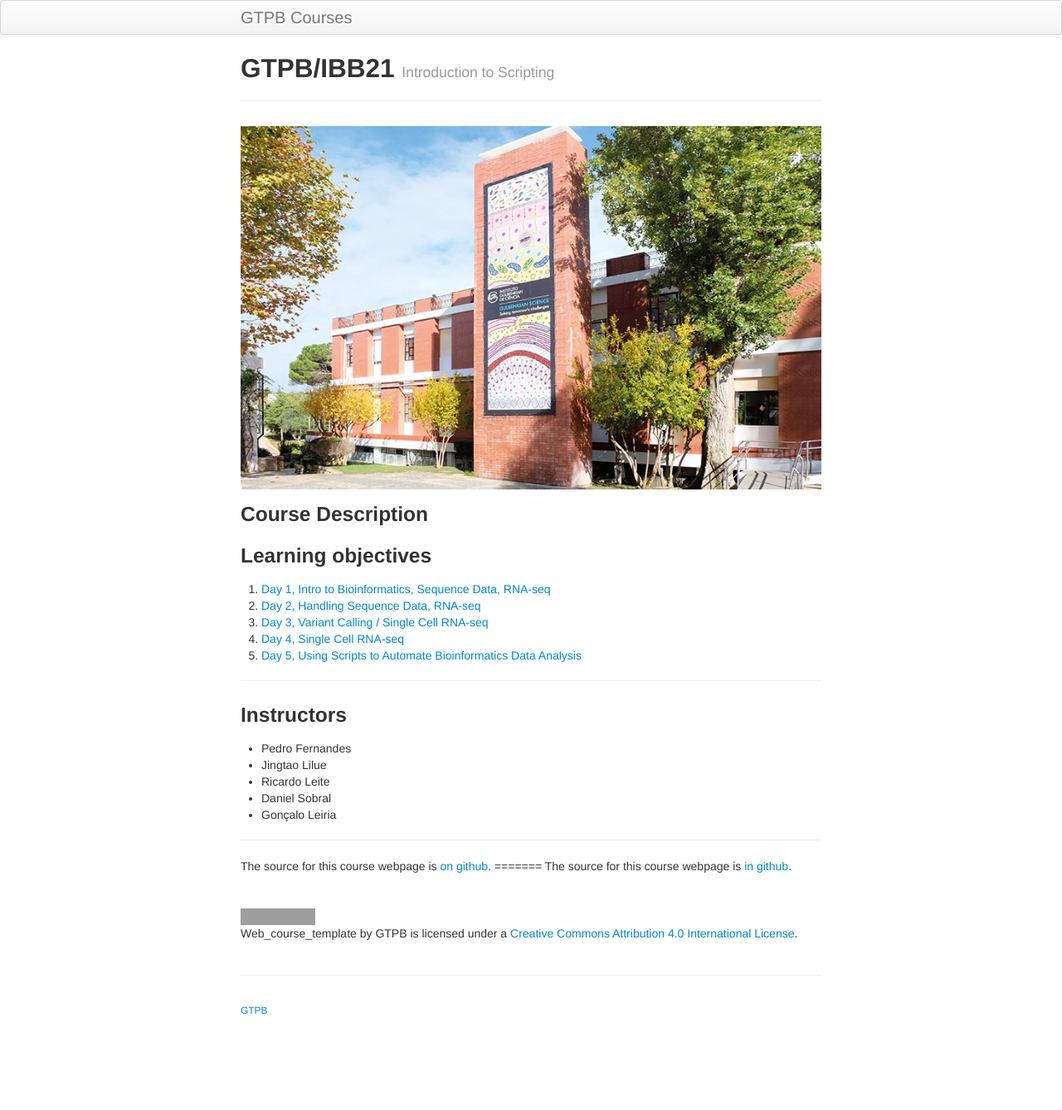
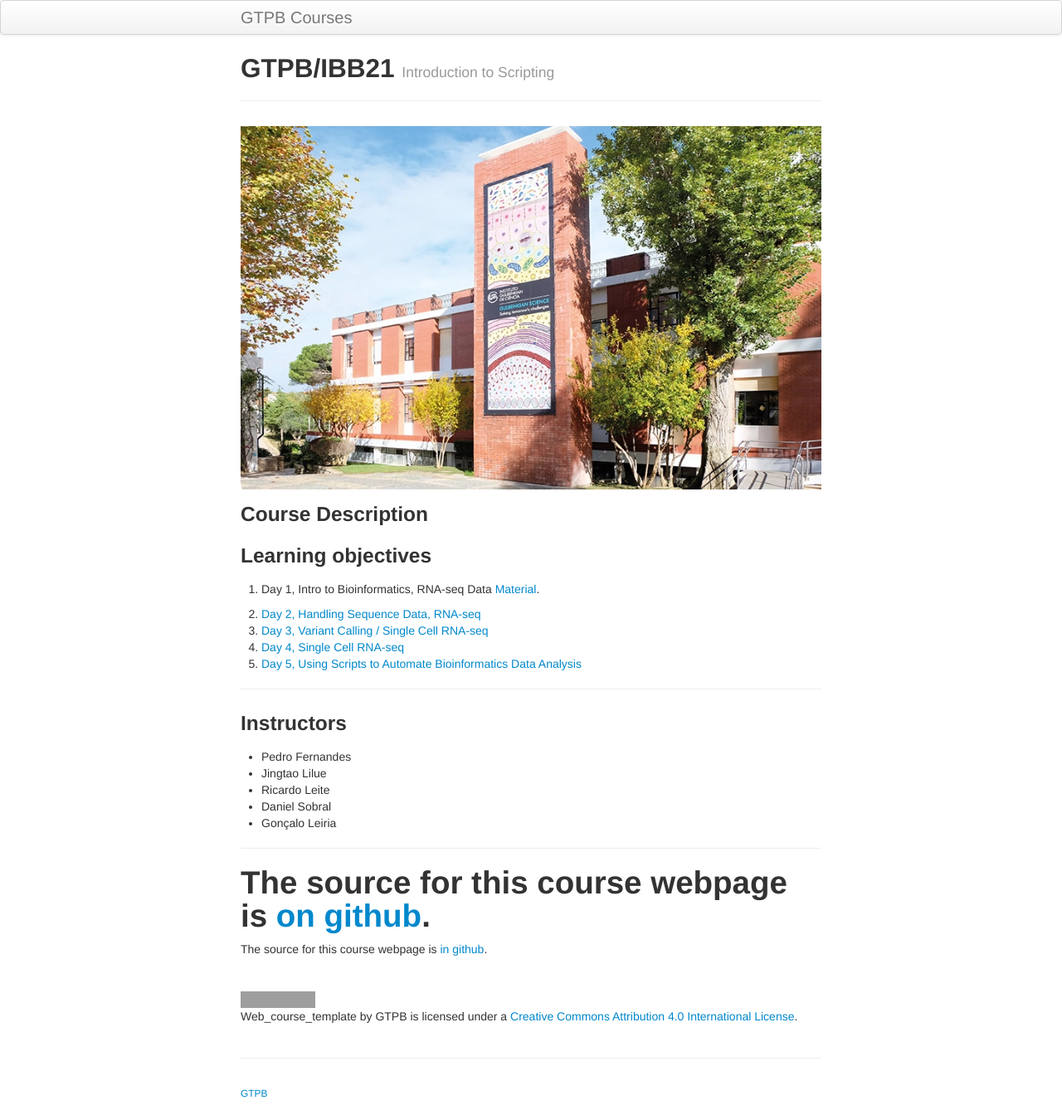
Before and after one commit to GTPB/IBB21, a Jekyll site: the page built from index.md, in a window 1280 px wide. Shown: the whole page at 83% size. Built offline with Jekyll 4.4.1, drawn with Linux system fonts in a browser that asks for light colours; before the commit the page ends 1238 px from its top, so only the background shows below that; grey boxes are pictures that could not be loaded.

Commit message:
tao material

```diff
--- a/index.md
+++ b/index.md
@@ -6,16 +6,22 @@ schemadotorg:
   "genre": TrainingMaterial
 
   # Course details
-       # "name" -> The acronym and extended name of the course, separated by " - "
-       # "description" -> Short description of the course
+  # "name" -> The acronym and extended name of the course, separated by " - "
+  # "description" -> Short description of the course
   name: "GTPB/IBB21 - Introduction to Scripting"
   description: ""
 
   # Keywords -> Consult EDAM:Topic
-  keywords:  ""
+  keywords: ""
 
   # Audience -> Following Elixir-Tess input
-  audience: ["Academia/ Research Institution", "Industry", "Non-Profit Organisation", "Healthcare"]
+  audience:
+    [
+      "Academia/ Research Institution",
+      "Industry",
+      "Non-Profit Organisation",
+      "Healthcare",
+    ]
 
   # Author info
   author:
@@ -42,38 +48,32 @@ schemadotorg:
   url: "https://gtpb.github.io/IBB21/"
 ---
 
-
 ![](assets/readme_img/IGC_Tower_DSCF7958_ed.webp)
-
 
 ### Course Description
 
 ### Learning objectives
 
-
-
-
-1. [Day 1, Intro to Bioinformatics, Sequence Data, RNA-seq](pages/Jingtao.md)
-2. [Day 2, Handling Sequence Data, RNA-seq](pages/Ricardo_Leite.md)
-3. [Day 3, Variant Calling / Single Cell RNA-seq](pages/Daniel_Sobral1.md)
-4. [Day 4, Single Cell RNA-seq](pages/Daniel_Sobral2.md)
-5. [Day 5, Using Scripts to Automate Bioinformatics Data Analysis](pages/Introduction.md)
-
+1.  <p>Day 1, Intro to Bioinformatics, RNA-seq Data <a href="assets/IBB2022_tao.pdf">Material</a>.</p>
+2.  [Day 2, Handling Sequence Data, RNA-seq](pages/Ricardo_Leite.md)
+3.  [Day 3, Variant Calling / Single Cell RNA-seq](pages/Daniel_Sobral1.md)
+4.  [Day 4, Single Cell RNA-seq](pages/Daniel_Sobral2.md)
+5.  [Day 5, Using Scripts to Automate Bioinformatics Data Analysis](pages/Introduction.md)
 
 ---
 
-
 ### Instructors
 
-* Pedro Fernandes
-* Jingtao Lilue
-* Ricardo Leite
-* Daniel Sobral
-* Gonçalo Leiria
+- Pedro Fernandes
+- Jingtao Lilue
+- Ricardo Leite
+- Daniel Sobral
+- Gonçalo Leiria
 
 ---
-The source for this course webpage is [on github](https://github.com/GTPB/Web_course_template).
-=======
+
+# The source for this course webpage is [on github](https://github.com/GTPB/Web_course_template).
+
 The source for this course webpage is [in github](https://github.com/GTPB/Web_course_template).
 
 <br/>
```
